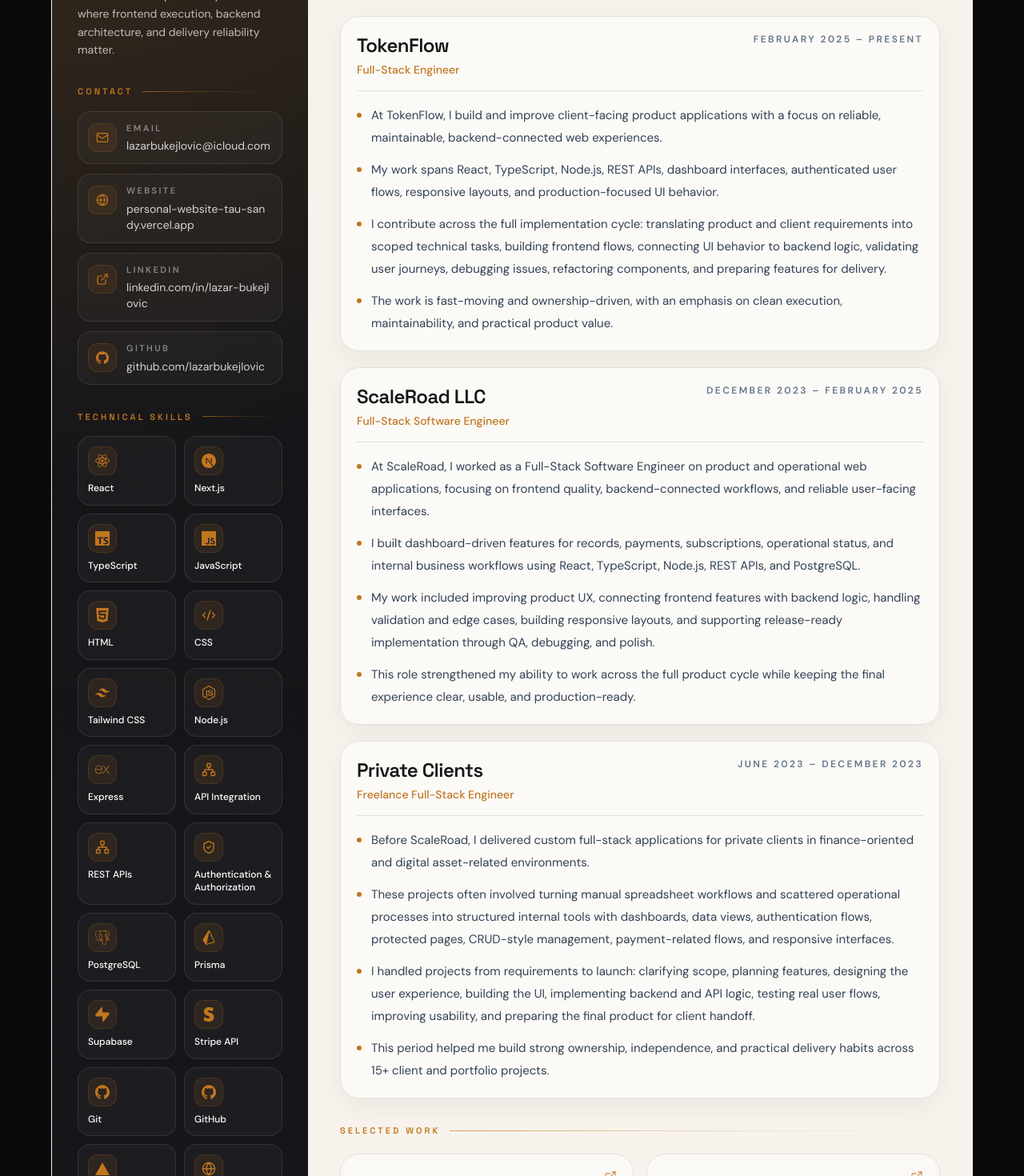
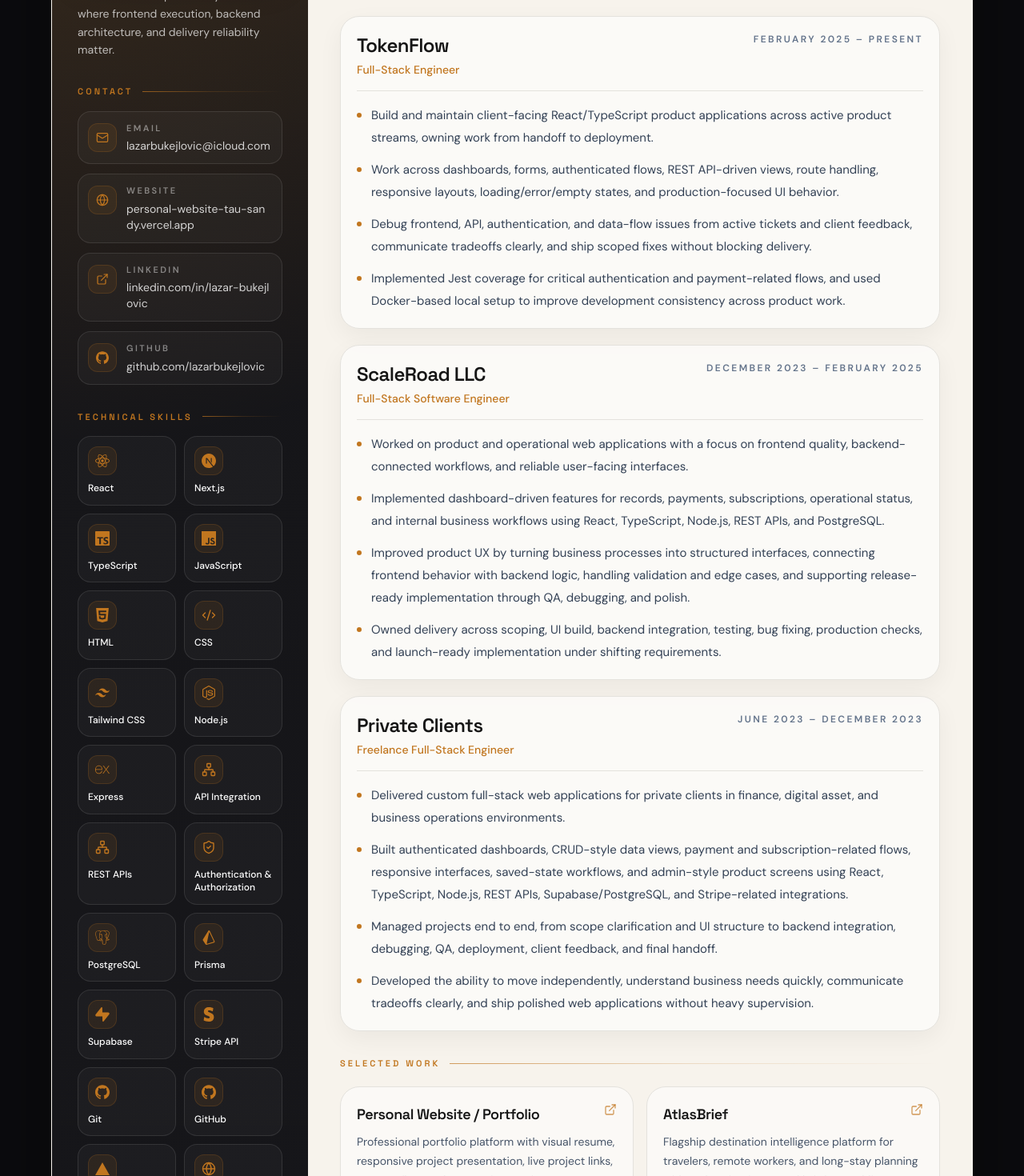
Before and after one commit to lazarbukejlovic/personal-website, a React (Vite) app: page /resume in a window 1280 px wide. Shown: the part 520-1990 px from the top of the page at 80% size. Built offline with nearby package versions, Linux system fonts and the light colour scheme; the HTML template or start-up script is replaced by a standard one.

Commit message:
Update website experience descriptions

```diff
--- a/src/components/ExperienceSection.tsx
+++ b/src/components/ExperienceSection.tsx
@@ -19,9 +19,10 @@ const EXPERIENCE: ExperienceEntry[] = [
     imageAlt: "TokenFlow logo",
     logoHref: "https://www.atom.com/name/TokenFlow.ai",
     points: [
-      "At TokenFlow, I build and improve client-facing product applications with a focus on reliable, maintainable, backend-connected web experiences using React, TypeScript, Node.js, REST APIs, dashboard interfaces, authenticated user flows, responsive layouts, and production-focused UI behavior.",
-      "I contribute across the full implementation cycle: translating product and client requirements into scoped technical tasks, building frontend flows, connecting UI behavior to backend logic, validating user journeys, debugging issues, refactoring components, and preparing features for delivery.",
-      "The work is fast-moving and ownership-driven, with an emphasis on clean execution, maintainability, and practical product value.",
+      "Build and maintain client-facing React/TypeScript product applications across active product streams, owning work from handoff to deployment.",
+      "Work across dashboards, forms, authenticated flows, REST API-driven views, route handling, responsive layouts, loading/error/empty states, and production-focused UI behavior.",
+      "Debug frontend, API, authentication, and data-flow issues from active tickets and client feedback, communicate tradeoffs clearly, and ship scoped fixes without blocking delivery.",
+      "Implemented Jest coverage for critical authentication and payment-related flows, and used Docker-based local setup to improve development consistency across product work.",
     ],
   },
   {
@@ -32,10 +33,10 @@ const EXPERIENCE: ExperienceEntry[] = [
     imageAlt: "ScaleRoad LLC",
     logoHref: "https://www.atom.com/name/ScaleRoad",
     points: [
-      "At ScaleRoad, I worked as a Full-Stack Software Engineer on product and operational web applications, focusing on frontend quality, backend-connected workflows, and reliable user-facing interfaces.",
-      "I built dashboard-driven features for records, payments, subscriptions, operational status, and internal business workflows using React, TypeScript, Node.js, REST APIs, and PostgreSQL.",
-      "My work included improving product UX, connecting frontend features with backend logic, handling validation and edge cases, building responsive layouts, and supporting release-ready implementation through QA, debugging, and polish.",
-      "This role strengthened my ability to work across the full product cycle while keeping the final experience clear, usable, and production-ready.",
+      "Worked on product and operational web applications with a focus on frontend quality, backend-connected workflows, and reliable user-facing interfaces.",
+      "Implemented dashboard-driven features for records, payments, subscriptions, operational status, and internal business workflows using React, TypeScript, Node.js, REST APIs, and PostgreSQL.",
+      "Improved product UX by turning business processes into structured interfaces, connecting frontend behavior with backend logic, handling validation and edge cases, and supporting release-ready implementation through QA, debugging, and polish.",
+      "Owned delivery across scoping, UI build, backend integration, testing, bug fixing, production checks, and launch-ready implementation under shifting requirements.",
     ],
   },
   {
@@ -45,10 +46,10 @@ const EXPERIENCE: ExperienceEntry[] = [
     image: "/images/private-clients-badge.svg",
     imageAlt: "Private Clients – Freelance Full-Stack Engineer",
     points: [
-      "Before ScaleRoad, I delivered custom full-stack applications for private clients in finance-oriented and digital asset-related environments.",
-      "These projects often involved turning manual spreadsheet workflows and scattered operational processes into structured internal tools with dashboards, data views, authentication flows, protected pages, CRUD-style management, payment-related flows, and responsive interfaces.",
-      "I handled projects from requirements to launch: clarifying scope, planning features, designing the user experience, building the UI, implementing backend and API logic, testing real user flows, improving usability, and preparing the final product for client handoff.",
-      "This period helped me build strong ownership, independence, and practical delivery habits across 15+ client and portfolio projects.",
+      "Delivered custom full-stack web applications for private clients in finance, digital asset, and business operations environments.",
+      "Built authenticated dashboards, CRUD-style data views, payment and subscription-related flows, responsive interfaces, saved-state workflows, and admin-style product screens using React, TypeScript, Node.js, REST APIs, Supabase/PostgreSQL, and Stripe-related integrations.",
+      "Managed projects end to end, from scope clarification and UI structure to backend integration, debugging, QA, deployment, client feedback, and final handoff.",
+      "Developed the ability to move independently, understand business needs quickly, communicate tradeoffs clearly, and ship polished web applications without heavy supervision.",
     ],
   },
 ];
--- a/src/pages/Resume.tsx
+++ b/src/pages/Resume.tsx
@@ -104,10 +104,10 @@ const EXPERIENCE = [
     title: "Full-Stack Engineer",
     period: "February 2025 – Present",
     points: [
-      "At TokenFlow, I build and improve client-facing product applications with a focus on reliable, maintainable, backend-connected web experiences.",
-      "My work spans React, TypeScript, Node.js, REST APIs, dashboard interfaces, authenticated user flows, responsive layouts, and production-focused UI behavior.",
-      "I contribute across the full implementation cycle: translating product and client requirements into scoped technical tasks, building frontend flows, connecting UI behavior to backend logic, validating user journeys, debugging issues, refactoring components, and preparing features for delivery.",
-      "The work is fast-moving and ownership-driven, with an emphasis on clean execution, maintainability, and practical product value.",
+      "Build and maintain client-facing React/TypeScript product applications across active product streams, owning work from handoff to deployment.",
+      "Work across dashboards, forms, authenticated flows, REST API-driven views, route handling, responsive layouts, loading/error/empty states, and production-focused UI behavior.",
+      "Debug frontend, API, authentication, and data-flow issues from active tickets and client feedback, communicate tradeoffs clearly, and ship scoped fixes without blocking delivery.",
+      "Implemented Jest coverage for critical authentication and payment-related flows, and used Docker-based local setup to improve development consistency across product work.",
     ],
   },
   {
@@ -115,10 +115,10 @@ const EXPERIENCE = [
     title: "Full-Stack Software Engineer",
     period: "December 2023 – February 2025",
     points: [
-      "At ScaleRoad, I worked as a Full-Stack Software Engineer on product and operational web applications, focusing on frontend quality, backend-connected workflows, and reliable user-facing interfaces.",
-      "I built dashboard-driven features for records, payments, subscriptions, operational status, and internal business workflows using React, TypeScript, Node.js, REST APIs, and PostgreSQL.",
-      "My work included improving product UX, connecting frontend features with backend logic, handling validation and edge cases, building responsive layouts, and supporting release-ready implementation through QA, debugging, and polish.",
-      "This role strengthened my ability to work across the full product cycle while keeping the final experience clear, usable, and production-ready.",
+      "Worked on product and operational web applications with a focus on frontend quality, backend-connected workflows, and reliable user-facing interfaces.",
+      "Implemented dashboard-driven features for records, payments, subscriptions, operational status, and internal business workflows using React, TypeScript, Node.js, REST APIs, and PostgreSQL.",
+      "Improved product UX by turning business processes into structured interfaces, connecting frontend behavior with backend logic, handling validation and edge cases, and supporting release-ready implementation through QA, debugging, and polish.",
+      "Owned delivery across scoping, UI build, backend integration, testing, bug fixing, production checks, and launch-ready implementation under shifting requirements.",
     ],
   },
   {
@@ -126,10 +126,10 @@ const EXPERIENCE = [
     title: "Freelance Full-Stack Engineer",
     period: "June 2023 – December 2023",
     points: [
-      "Before ScaleRoad, I delivered custom full-stack applications for private clients in finance-oriented and digital asset-related environments.",
-      "These projects often involved turning manual spreadsheet workflows and scattered operational processes into structured internal tools with dashboards, data views, authentication flows, protected pages, CRUD-style management, payment-related flows, and responsive interfaces.",
-      "I handled projects from requirements to launch: clarifying scope, planning features, designing the user experience, building the UI, implementing backend and API logic, testing real user flows, improving usability, and preparing the final product for client handoff.",
-      "This period helped me build strong ownership, independence, and practical delivery habits across 15+ client and portfolio projects.",
+      "Delivered custom full-stack web applications for private clients in finance, digital asset, and business operations environments.",
+      "Built authenticated dashboards, CRUD-style data views, payment and subscription-related flows, responsive interfaces, saved-state workflows, and admin-style product screens using React, TypeScript, Node.js, REST APIs, Supabase/PostgreSQL, and Stripe-related integrations.",
+      "Managed projects end to end, from scope clarification and UI structure to backend integration, debugging, QA, deployment, client feedback, and final handoff.",
+      "Developed the ability to move independently, understand business needs quickly, communicate tradeoffs clearly, and ship polished web applications without heavy supervision.",
     ],
   },
 ];
```
